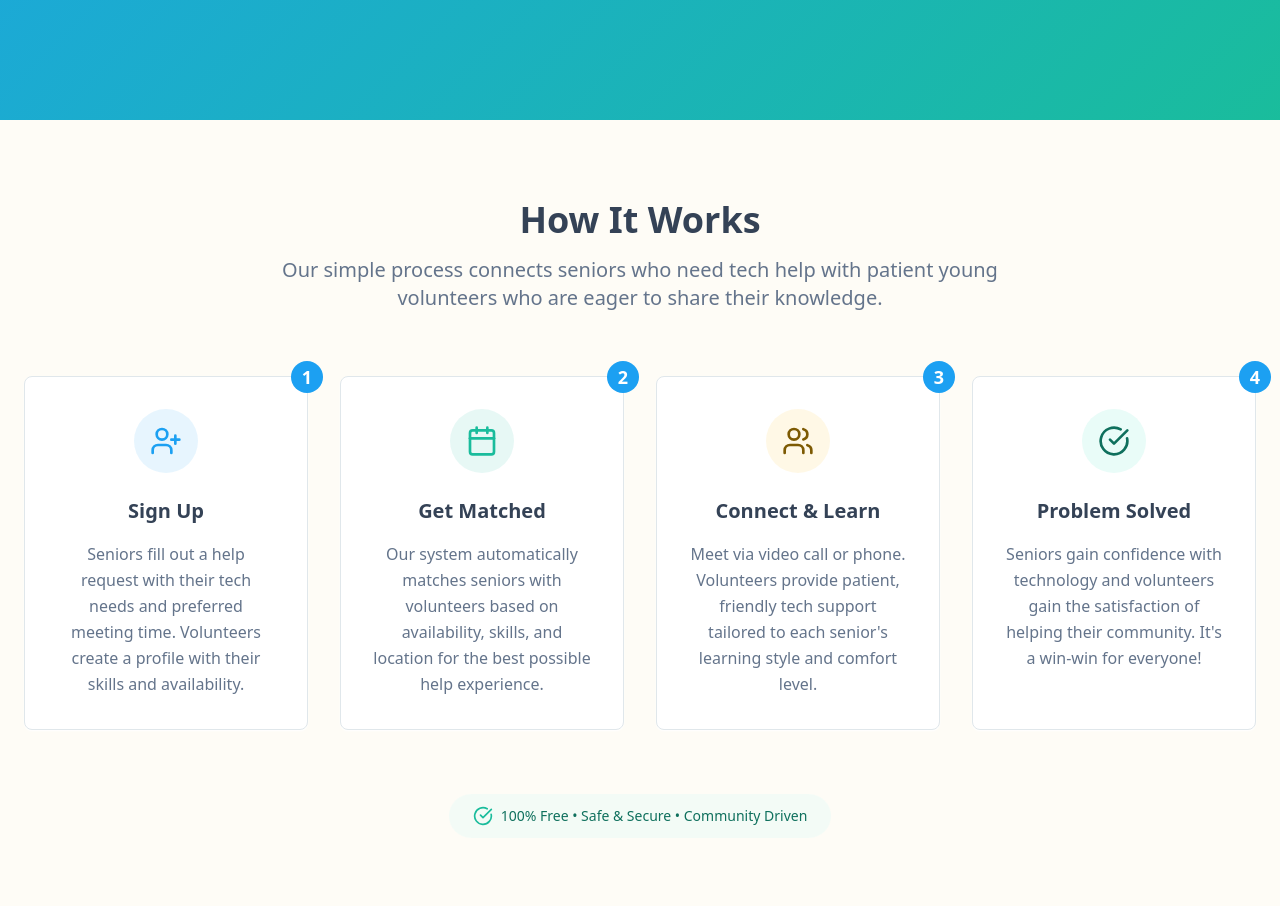
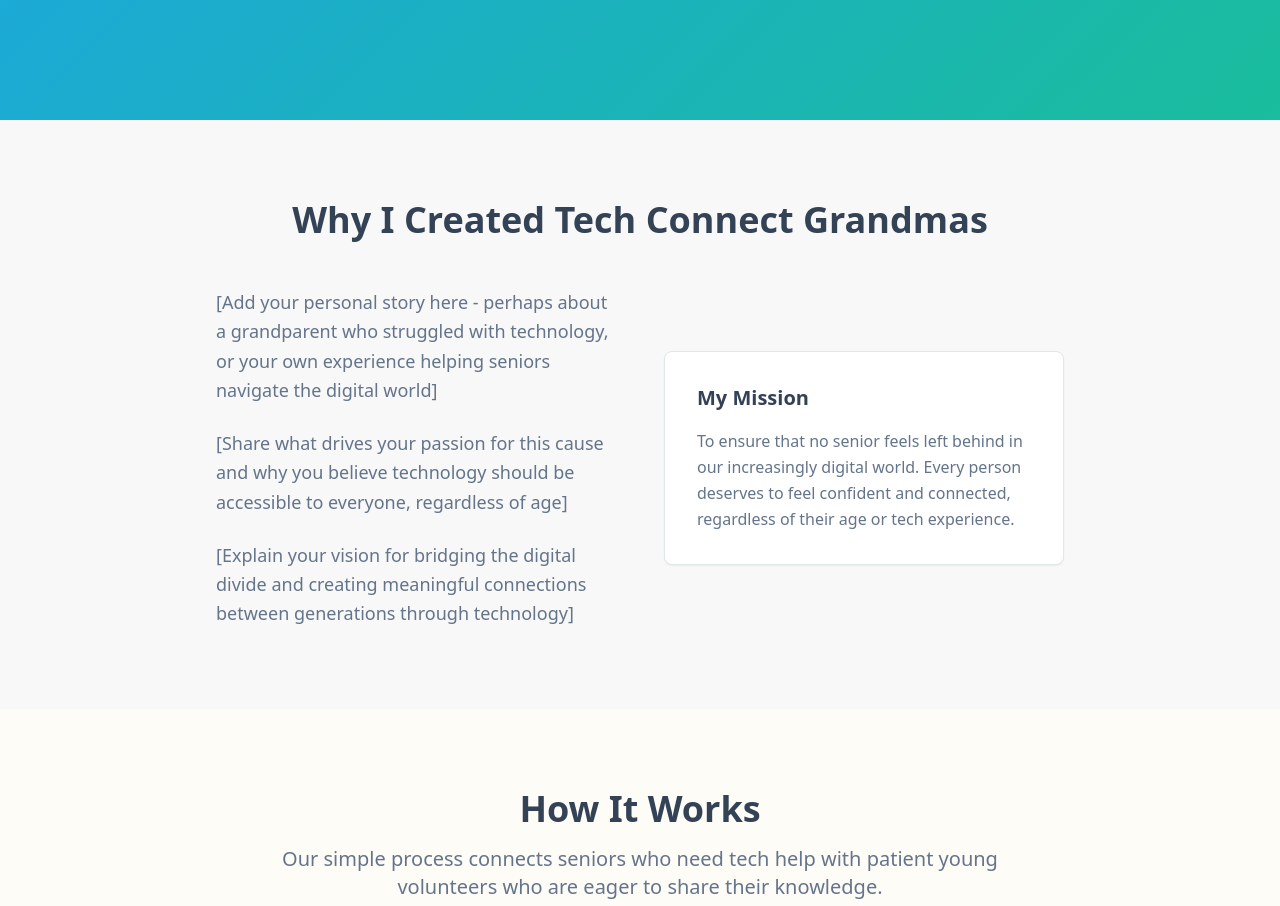
Before and after one commit to allycat1014/tech-connect-grandmas, a React (Vite) app: page / in a window 1280 px wide. Shown: the part 680-1586 px from the top of the page. Built offline with nearby package versions, Linux system fonts and the light colour scheme.

Commit message:
Update About section
Replace the current About section with the user's personal story.

```diff
--- a/src/components/AboutSection.tsx
+++ b/src/components/AboutSection.tsx
@@ -1,16 +1,38 @@
 import React from "react";
 
 export const AboutSection = () => (
-  <section id="about" className="py-20 bg-background">
-    <div className="container mx-auto px-6 max-w-3xl">
-      <h2 className="text-3xl md:text-4xl font-bold text-foreground mb-4 text-center">
-        About Tech Connect Grandmas
-      </h2>
-      <p className="text-lg text-muted-foreground text-center">
-        Tech Connect Grandmas is dedicated to helping seniors confidently use technology.
-        Our volunteers provide friendly, patient support for smartphones, computers, the internet, and more.
-        We believe everyone deserves to feel empowered and connected in the digital age!
-      </p>
+  <section id="about" className="py-20 bg-muted/50">
+    <div className="container mx-auto px-6 max-w-4xl">
+      <div className="text-center mb-12">
+        <h2 className="text-3xl md:text-4xl font-bold text-foreground mb-6">
+          Why I Created Tech Connect Grandmas
+        </h2>
+      </div>
+
+      <div className="grid md:grid-cols-2 gap-12 items-center">
+        <div className="space-y-6">
+          <p className="text-lg text-muted-foreground leading-relaxed">
+            [Add your personal story here - perhaps about a grandparent who struggled with technology,
+            or your own experience helping seniors navigate the digital world]
+          </p>
+          <p className="text-lg text-muted-foreground leading-relaxed">
+            [Share what drives your passion for this cause and why you believe
+            technology should be accessible to everyone, regardless of age]
+          </p>
+          <p className="text-lg text-muted-foreground leading-relaxed">
+            [Explain your vision for bridging the digital divide and creating
+            meaningful connections between generations through technology]
+          </p>
+        </div>
+
+        <div className="bg-card rounded-lg p-8 shadow-sm border">
+          <h3 className="text-xl font-semibold text-foreground mb-4">My Mission</h3>
+          <p className="text-muted-foreground leading-relaxed">
+            To ensure that no senior feels left behind in our increasingly digital world.
+            Every person deserves to feel confident and connected, regardless of their age or tech experience.
+          </p>
+        </div>
+      </div>
     </div>
   </section>
 );
--- a/src/pages/Index.tsx
+++ b/src/pages/Index.tsx
@@ -1,4 +1,5 @@
 import { HeroSection } from "@/components/HeroSection";
+import { AboutSection } from "@/components/AboutSection";
 import { SeniorHelpForm } from "@/components/SeniorHelpForm";
 import { VolunteerForm } from "@/components/VolunteerForm";
 import { HowItWorks } from "@/components/HowItWorks";
@@ -8,6 +9,7 @@ const Index = () => {
   return (
     <div className="min-h-screen">
       <HeroSection />
+      <AboutSection />
       <HowItWorks />
       <SeniorHelpForm />
       <VolunteerForm />
```
